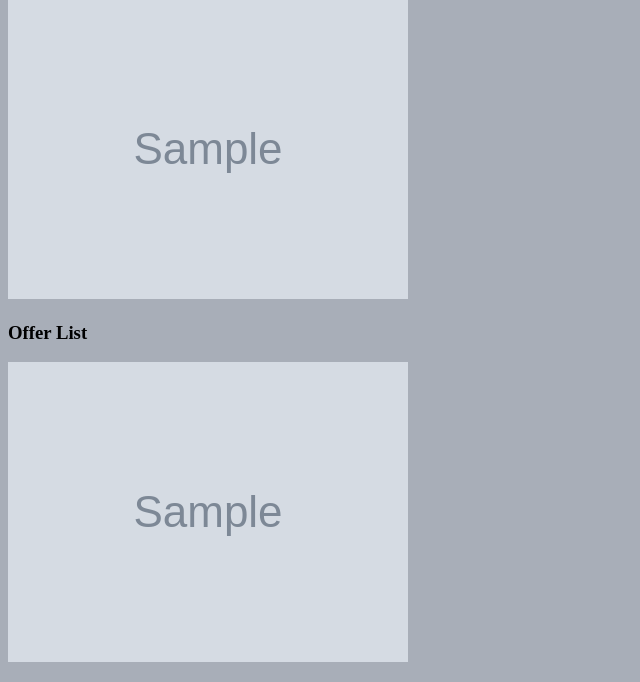
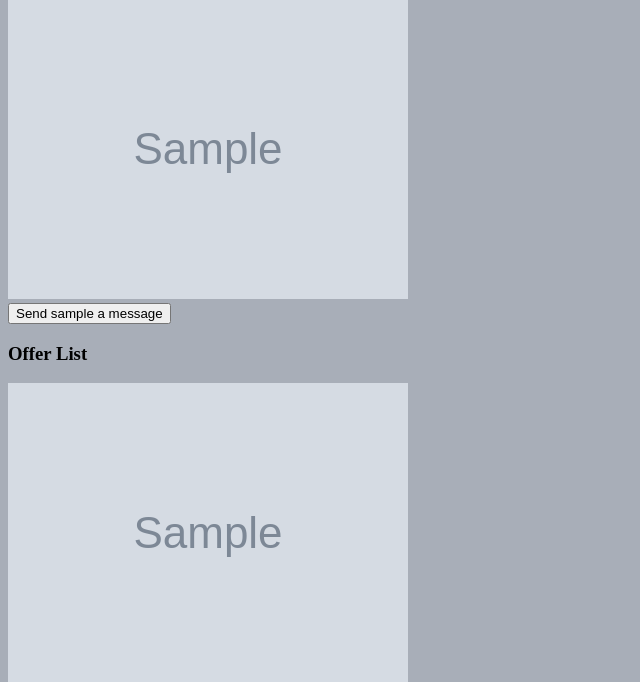
Before and after one commit to JamWheat/table-top-swap, a Django app: page /users/1/ in a window 1280 px wide. Shown: the part 185-867 px from the top of the page, without its empty margins (0-640 px from the left). Run offline with Django 3.2, Linux system fonts and the light colour scheme; tables that the repository leaves empty hold one stand-in row (values such as "Sample post"); grey boxes marked "Sample" are stand-in pictures.

Commit message:
create message_create view and form

```diff
--- a/main_app/templates/users/details.html
+++ b/main_app/templates/users/details.html
@@ -11,6 +11,16 @@
 {% else %}
   <img src="https://i.imgur.com/2fs59Xy.png"><br>
 {% endif %}
+
+{% if user_focus.id != user.id %}
+  {% comment %} <a href="{% url 'message_create' user_focus.id %}">Send {{ user_focus }} a message</a> {% endcomment %}
+  <form action="{% url 'message_create' %}" method="POST">
+    {% csrf_token %}
+    <input type="hidden" name="receiver" value="{{ user_focus_id }}">
+    <input type="submit" value="Send {{ user_focus }} a message">
+  </form>
+{% endif %}
+
 
 <h3>Offer List</h3>
 
--- a/main_app/urls.py
+++ b/main_app/urls.py
@@ -21,4 +21,6 @@ urlpatterns = [
   # user views
   path('users/profile/', views.profile, name='profile'),
   path('users/<int:user_id>/', views.user_page, name='user_page'),
+  # messages views/actions
+  path('messages/create', views.message_create, name='message_create'),
 ]
--- a/main_app/views.py
+++ b/main_app/views.py
@@ -6,7 +6,7 @@ from django.contrib.auth.decorators import login_required
 from django.contrib.auth.mixins import LoginRequiredMixin
 from django.contrib.auth.models import User
 from .games_search import search, find
-from .forms import OfferForm, UserForm, ProfileForm
+from .forms import OfferForm, UserForm, ProfileForm, MessageForm
 from .models import Offer
 
 
@@ -124,3 +124,12 @@ def user_page(request, user_id):
     'user_offers': user_offers,
     'user_wishes': user_wishes
   })
+
+# messages views and actions
+
+def message_create(request):
+  message_form = MessageForm(initial={
+    'sender': request.user.id,
+    'reciever': request.POST['receiver']
+  })
+  return render(request, 'messages/create_message.html', { 'message_form': message_form })
```
Also changed, not shown: main_app/forms.py (+10 -1 lines), main_app/templates/messages/create_message.html (added, +11 -0 lines).
